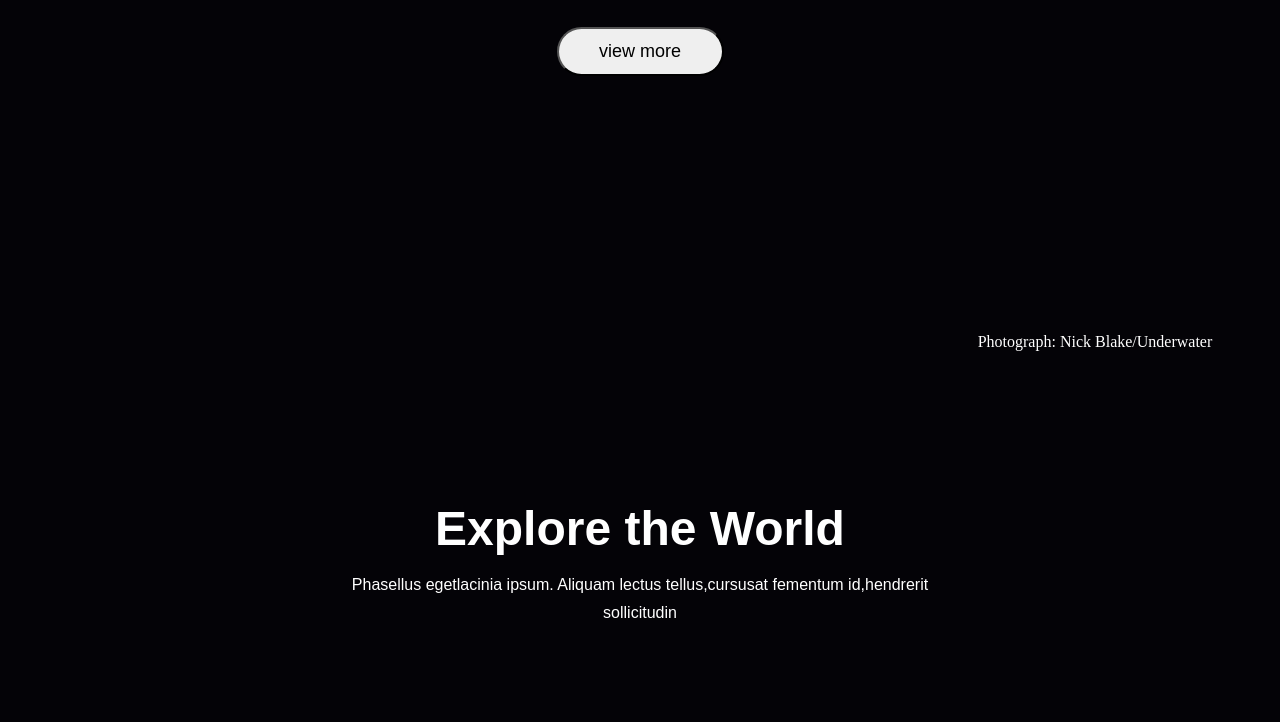
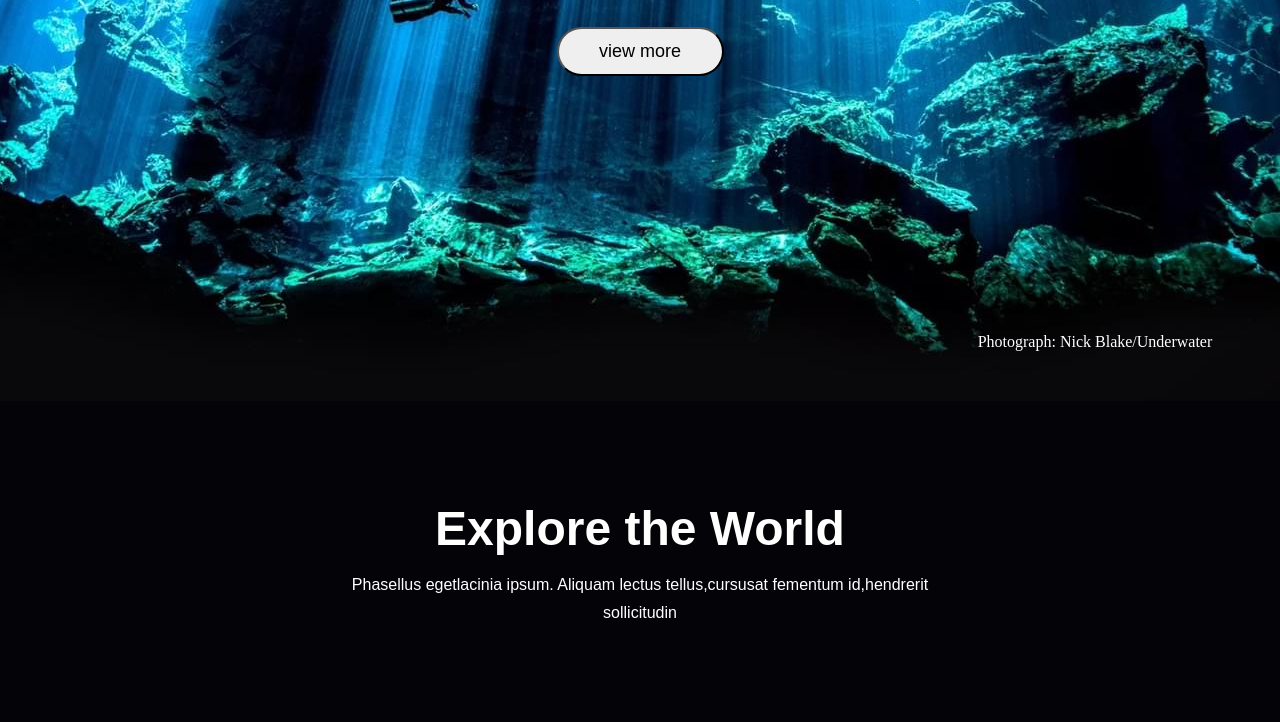
Before and after one commit to Doshro/nature-project, a plain HTML site: page index.html in a window 1280 px wide. Shown: the part 487-1209 px from the top of the page. Drawn offline with Linux system fonts and the light colour scheme.

Commit message:
Update style.css

```diff
--- a/css/style.css
+++ b/css/style.css
@@ -39,7 +39,7 @@ li{
 }
 
 .block1{
-    background-image: url(./img/main-hero.jpg);
+    background-image: url(/img/main-hero.jpg);
     background-position: center;
     background-repeat: no repeat;
     height: 714px;
```
